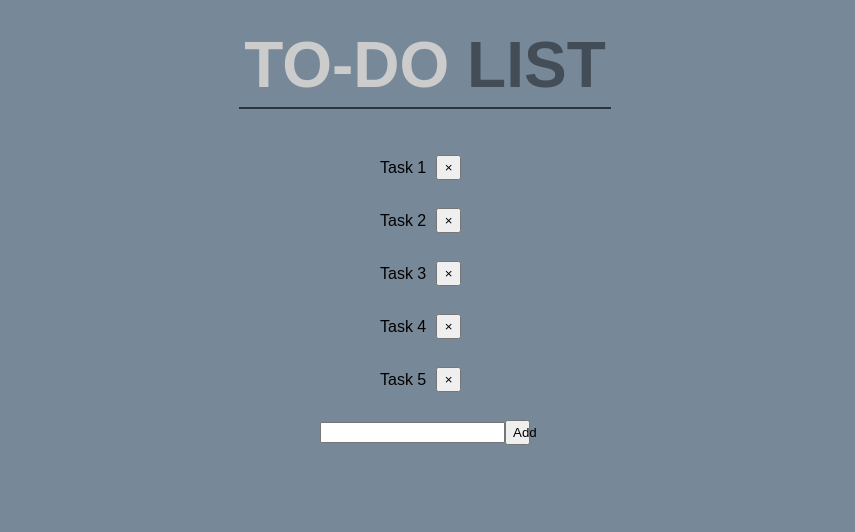
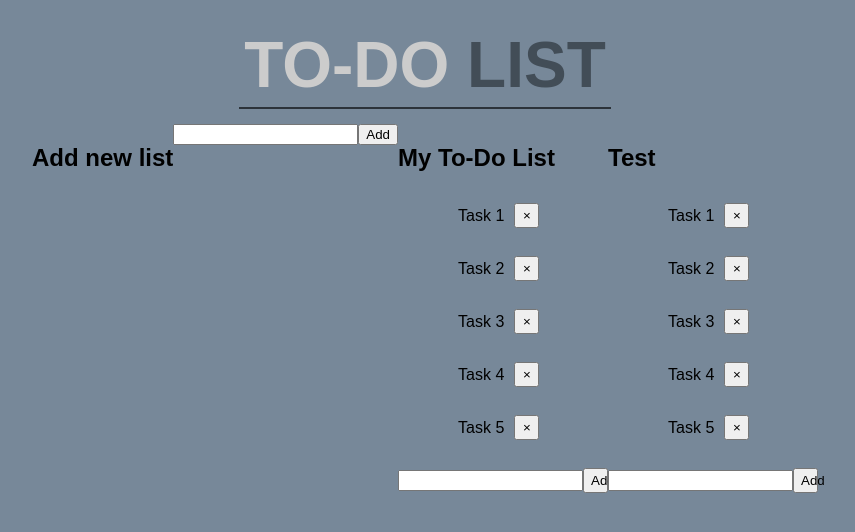
Before and after one commit to kncichosz/TO-DO-React, a React (Create React App) app: page / in a window 1280 px wide. Shown: the top 532 px of the page, without its empty margins (215-1070 px from the left). Built offline with nearby package versions, Linux system fonts and the light colour scheme; the HTML template or start-up script is replaced by a standard one.

Commit message:
Update App.js

```diff
--- a/src/App.js
+++ b/src/App.js
@@ -97,9 +97,20 @@ function Header() {
 function Main() {
   const initialLists = ["My To-Do List", "Test"];
 
+  const [titles, setTitles] = useState(initialLists);
+
+  function createList(draft) {
+    const newList = draft;
+    setTitles((prevTitles) => [...prevTitles, newList]);
+  }
+
   return (
     <main>
-      <TasksList />
+      <h2>Add new list</h2>
+      <ToDoForm onSubmit={createList} />
+      {titles.map((list, index) => (
+        <TasksList key={index} title={list} />
+      ))}
     </main>
   );
 }
```
